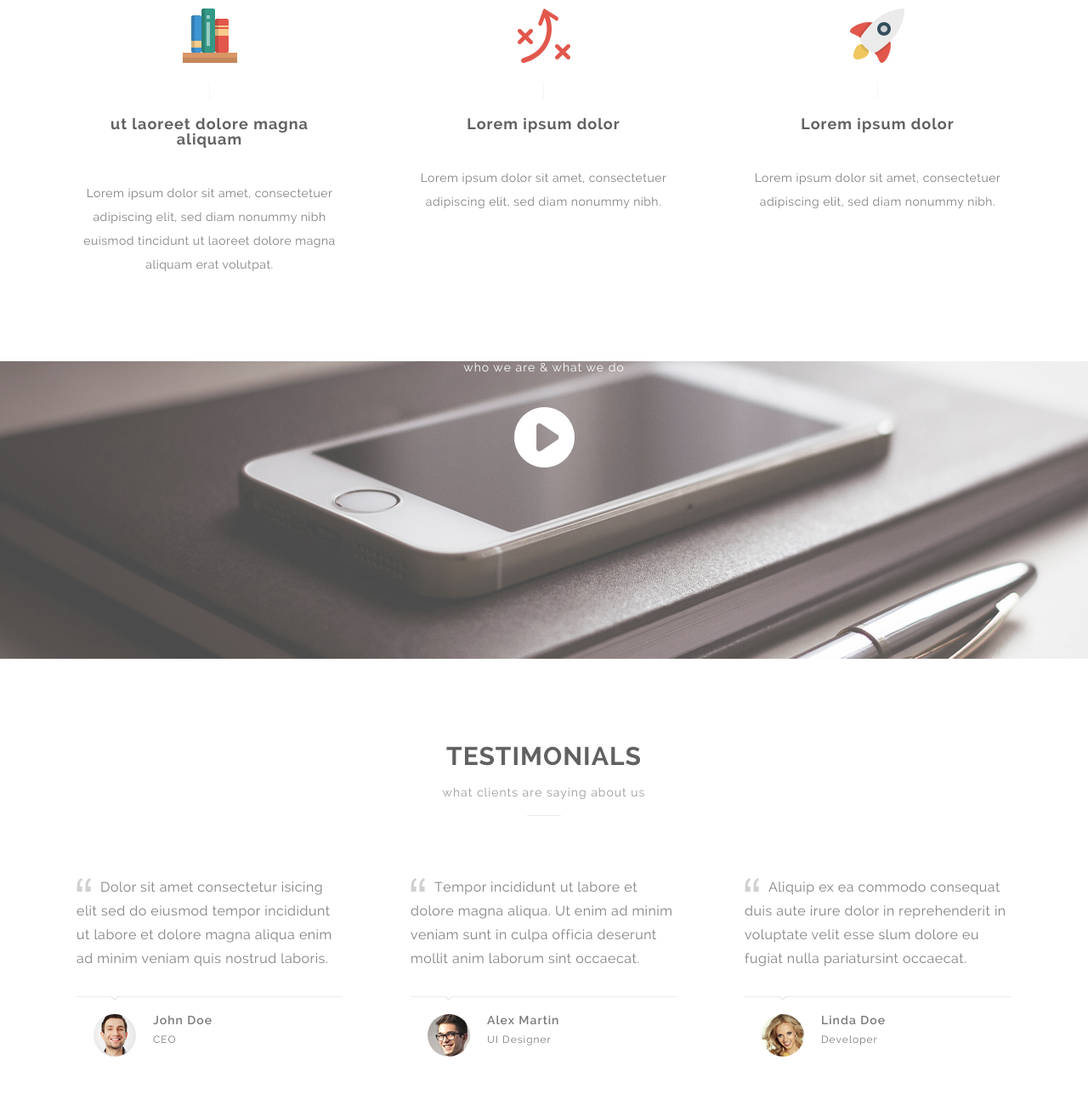
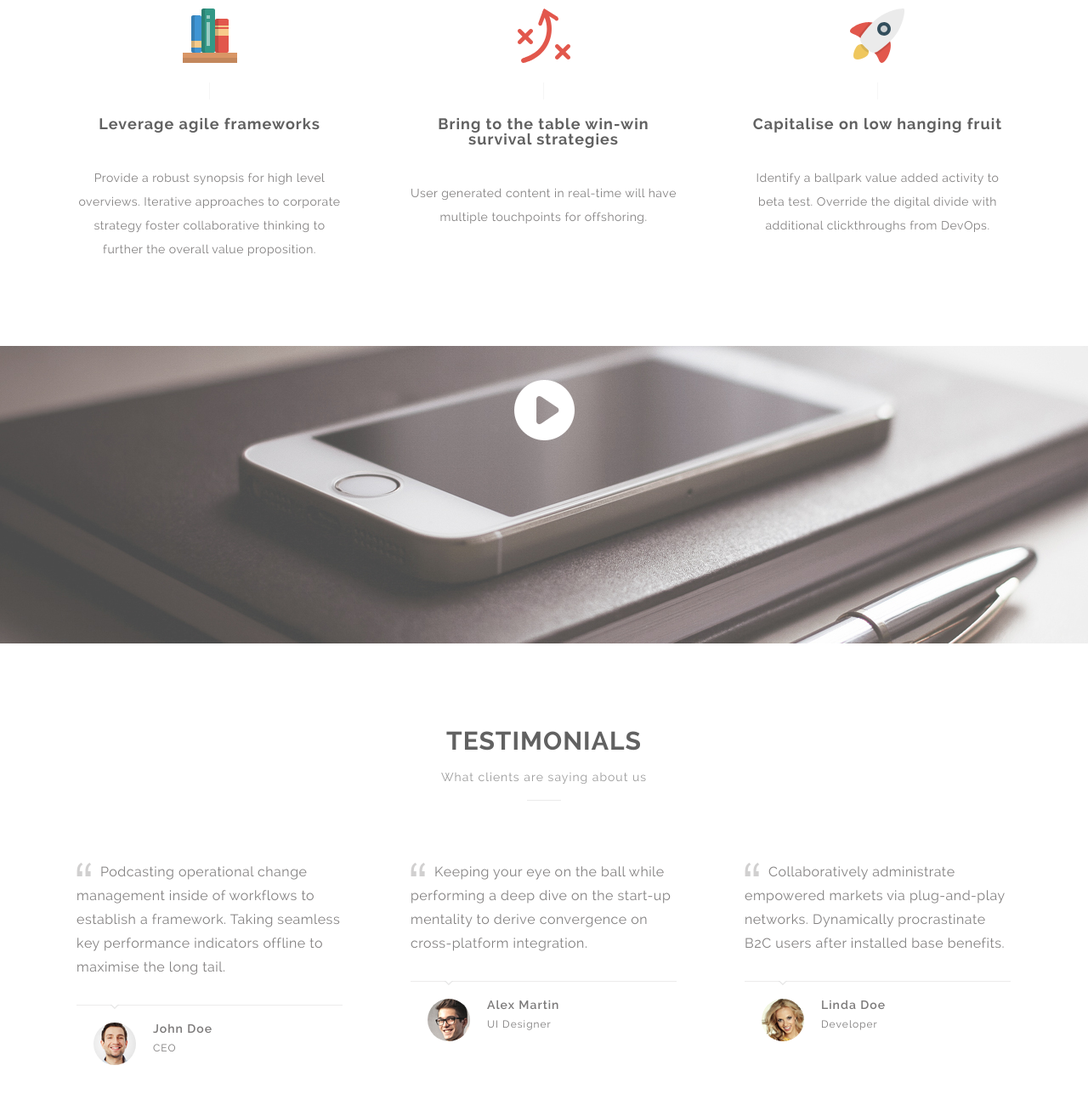
Before and after one commit to lantay/biz, a plain HTML site: page index.html in a window 1280 px wide. Shown: the part 780-2080 px from the top of the page at 85% size. Drawn offline with Linux system fonts and the light colour scheme; a script that the page names is missing.

Commit message:
corporate ipusm

```diff
--- a/index.html
+++ b/index.html
@@ -1,7 +1,7 @@
 <!DOCTYPE html>
 <html lang="en">
 <head>
-	<title>Subtle</title>
+	<title>Great Title</title>
 	<meta charset="utf-8">
 	<meta name="author" content="pixelhint.com">
 	<meta name="description" content="Sublime Stunning free HTML5/CSS3 website template"/>
@@ -36,8 +36,8 @@
 		</header>
 
 		<div class="caption light animated wow fadeInDown clearfix">
-			<h1>Lorem ipsum dolor sit amet </h1>
-			<p>consectetuer adipiscing elit, sed diam nonummy nibh euismod tincidunt</p>
+			<h1>Stellar company name</h1>
+			<p>Incredible sub-text to wow everyone reading it</p>
 			<hr>
 		</div>
 		<div class="shadow"></div>
@@ -49,20 +49,20 @@
 			<li class="animated wow fadeInDown">
 				<img class="icon" src="img/icon1.png" alt=""/>
 				<span class="separator"></span>
-				<h2>ut laoreet dolore magna aliquam</h2>
-				<p>Lorem ipsum dolor sit amet, consectetuer adipiscing elit, sed diam nonummy nibh euismod tincidunt ut laoreet dolore magna aliquam erat volutpat.</p>
+				<h2>Leverage agile frameworks</h2>
+				<p>Provide a robust synopsis for high level overviews. Iterative approaches to corporate strategy foster collaborative thinking to further the overall value proposition.</p>
 			</li>
 			<li class="animated wow fadeInDown"  data-wow-delay=".2s">
 				<img class="icon" src="img/icon2.png" alt=""/>
 				<span class="separator"></span>
-				<h2>Lorem ipsum dolor</h2>
-				<p>Lorem ipsum dolor sit amet, consectetuer adipiscing elit, sed diam nonummy nibh.</p>
+				<h2>Bring to the table win-win survival strategies</h2>
+				<p> User generated content in real-time will have multiple touchpoints for offshoring.</p>
 			</li>
 			<li class="animated wow fadeInDown"  data-wow-delay=".4s">
 				<img class="icon" src="img/icon3.png" alt=""/>
 				<span class="separator"></span>
-				<h2>Lorem ipsum dolor</h2>
-				<p>Lorem ipsum dolor sit amet, consectetuer adipiscing elit, sed diam nonummy nibh.</p>
+				<h2>Capitalise on low hanging fruit</h2>
+				<p>Identify a ballpark value added activity to beta test. Override the digital divide with additional clickthroughs from DevOps. </p>
 			</li>
 		</ul>
 	</section><!--  End services  -->
@@ -70,7 +70,7 @@
 
 	<section class="video">
 		<!--<img src="img/video_logo.png" alt="" class="video_logo animated wow fadeInDown"/>-->
-		<h3 class="animated wow fadeInDown">who we are & what we do</h3>
+		<h3 class="animated wow fadeInDown"></h3>
 		<a href="http://www.youtube.com/embed/cBJyo0tgLnw" id="play_btn" class="fancybox animated wow flipInX" data-wow-duration="2s"></a>
 	</section><!--  End video  -->
 
@@ -78,13 +78,13 @@
 	<section class="testimonials wrapper">
 		<div class="title animated wow fadeIn">
 			<h2>Testimonials</h2>
-			<h3>what clients are saying about us</h3>
+			<h3>What clients are saying about us</h3>
 			<hr class="separator"/>
 		</div>
 
 		<ul class="clearfix">
 			<li class="animated wow fadeInDown">
-				<p><img src="img/quotes.png" alt="" class="quotes"/>Dolor sit amet consectetur isicing elit sed do eiusmod tempor incididunt ut labore et dolore magna aliqua enim ad minim veniam quis nostrud laboris.
+				<p><img src="img/quotes.png" alt="" class="quotes"/>Podcasting operational change management inside of workflows to establish a framework. Taking seamless key performance indicators offline to maximise the long tail.
 				<span class="triangle"></span>
 				</p>
 				<div class="client">
@@ -96,7 +96,7 @@
 				</div>
 			</li>
 			<li class="animated wow fadeInDown"  data-wow-delay=".2s">
-				<p><img src="img/quotes.png" alt="" class="quotes"/>Tempor incididunt ut labore et dolore magna aliqua. Ut enim ad minim veniam sunt in culpa officia deserunt mollit anim laborum sint occaecat.
+				<p><img src="img/quotes.png" alt="" class="quotes"/>Keeping your eye on the ball while performing a deep dive on the start-up mentality to derive convergence on cross-platform integration.
 				<span class="triangle"></span>
 				</p>
 				<div class="client">
@@ -108,7 +108,7 @@
 				</div>
 			</li>
 			<li class="animated wow fadeInDown"  data-wow-delay=".4s">
-				<p><img src="img/quotes.png" alt="" class="quotes"/>Aliquip ex ea commodo consequat duis aute irure dolor in reprehenderit in voluptate velit esse slum dolore eu fugiat nulla pariatursint occaecat.
+				<p><img src="img/quotes.png" alt="" class="quotes"/>Collaboratively administrate empowered markets via plug-and-play networks. Dynamically procrastinate B2C users after installed base benefits.
 				<span class="triangle"></span>
 				</p>
 				<div class="client">
@@ -143,7 +143,7 @@
 						</a>
 					</div>
 					<a href="#">
-						<h1>Sed do eiusmod tempor incididunt.</h1>
+						<h1>Efficiently unleash cross-media information</h1>
 					</a>
 				</li>
 
@@ -158,7 +158,7 @@
 						</a>
 					</div>
 					<a href="#">
-						<h1>Velit esse cillum dollore fugiat nulla.</h1>
+						<h1>Quickly maximize timely deliverables</h1>
 					</a>
 				</li>
 
@@ -173,7 +173,7 @@
 						</a>
 					</div>
 					<a href="#">
-						<h1>Officia deserunt mollit est anim laborum.</h1>
+						<h1>Dramatically maintain clicks-and-mortar solutions</h1>
 					</a>
 				</li>
 
@@ -187,9 +187,7 @@
 							<img src="img/blog_post4.jpg" alt=""/>
 						</a>
 					</div>
-					<a href="#"><h1>Culpa qui officia deserunt
-					mollit ani
-					m.</h1>
+					<a href="#"><h1>Completely synergize resource taxing</h1>
 				</a>
 				</li>
 			</ul>
```
